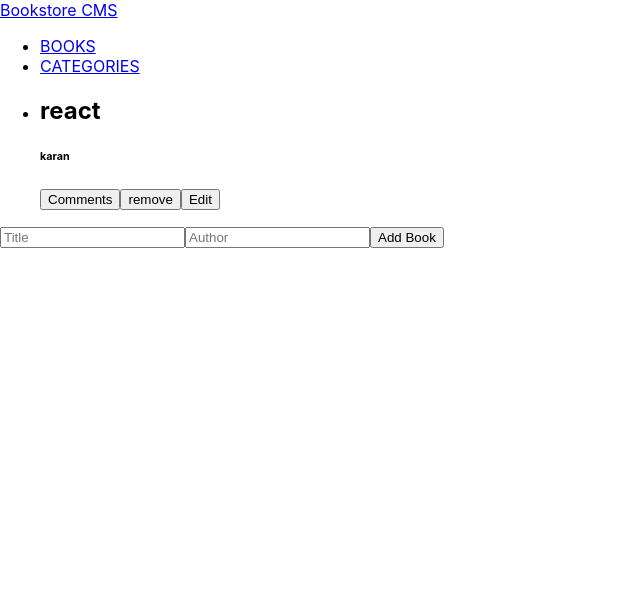
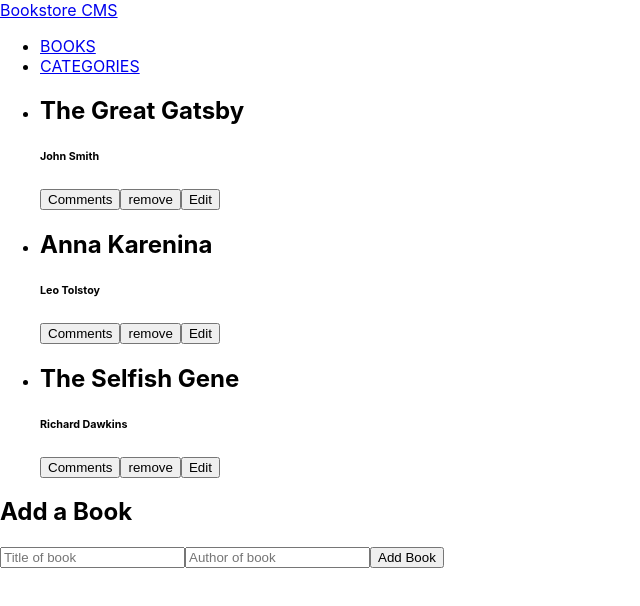
Before and after one commit to karanJ2212/the_bookstore_app, a React (Create React App) app: page / in a window 1280 px wide. Shown: the top 606 px of the page, without its empty margins (0-640 px from the left). Built offline with nearby package versions, Linux system fonts and the light colour scheme.

Commit message:
react components, addbook and remove book

```diff
--- a/package.json
+++ b/package.json
@@ -13,6 +13,7 @@
     "react-redux": "^8.0.5",
     "react-router-dom": "^6.9.0",
     "react-scripts": "5.0.1",
+    "uuid": "^9.0.0",
     "web-vitals": "^2.1.4"
   },
   "scripts": {
--- a/src/components/Addbook/Addbook.js
+++ b/src/components/Addbook/Addbook.js
@@ -1,12 +1,42 @@
-import React from 'react';
+import React, { useState } from 'react';
+import { useDispatch } from 'react-redux';
+import { v4 as uuidv4 } from 'uuid';
+import { addBook } from '../../redux/books/booksSlice';
 
 export default function Addbook() {
+  const dispatch = useDispatch();
+  const [book, setBook] = useState({ title: '', author: '' });
+
+  const handleChange = (event) => {
+    setBook({ ...book, [event.target.name]: event.target.value });
+  };
+
+  const handleSubmit = (event) => {
+    event.preventDefault();
+    const newBook = { itemID: uuidv4(), ...book };
+
+    dispatch(addBook(newBook));
+    setBook({ title: '', author: '' });
+  };
   return (
     <div>
-      <form action="submit">
-        <input type="text" placeholder="Title" />
-        <input type="text" placeholder="Author" />
-        <button type="submit"> Add Book</button>
+      <form onSubmit={handleSubmit}>
+        <h2>Add a Book</h2>
+        <input
+          type="text"
+          name="title"
+          value={book.title}
+          onChange={handleChange}
+          placeholder="Title of book"
+        />
+        <input
+          type="text"
+          name="author"
+          value={book.author}
+          onChange={handleChange}
+          placeholder="Author of book"
+        />
+        <button type="submit">Add Book</button>
       </form>
     </div>
   );
--- a/src/components/Book/Book.js
+++ b/src/components/Book/Book.js
@@ -1,7 +1,15 @@
 import React from 'react';
 import PropTypes from 'prop-types';
+import { useDispatch } from 'react-redux';
+import { removeBook } from '../../redux/books/booksSlice';
 
-export default function Book({ title, author }) {
+export default function Book({ title, author, itemID }) {
+  const dispatch = useDispatch();
+  const handleRemove = (event) => {
+    event.preventDefault();
+    dispatch(removeBook(itemID));
+  };
+
   return (
     <div>
       <div className="book">
@@ -13,7 +21,7 @@ export default function Book({ title, author }) {
               <button className="button-outline" type="button">
                 Comments
               </button>
-              <button className="button-outline" type="button">
+              <button className="button-outline" type="button" onClick={handleRemove}>
                 remove
               </button>
 
@@ -30,4 +38,8 @@ export default function Book({ title, author }) {
 Book.propTypes = {
   title: PropTypes.string.isRequired,
   author: PropTypes.string.isRequired,
+  itemID: PropTypes.string,
 };
+Book.defaultProps = {
+  itemID: '',
+};
--- a/src/components/Booklist/Booklist.js
+++ b/src/components/Booklist/Booklist.js
@@ -1,15 +1,18 @@
-import React, { useState } from 'react';
+import React from 'react';
+import { useSelector } from 'react-redux';
 import Book from '../Book/Book';
 import Addbook from '../Addbook/Addbook';
 
 export default function Booklist() {
-  const [books] = useState([{ title: 'react', author: 'karan' }]);
+  // const [books] = useState([{ title: 'react', author: 'karan' }]);
+  const storebooks = useSelector((state) => state.books.books);
   return (
     <div className="booksContainer">
       <ul className="booklist">
-        {books.map((book) => (
+        {storebooks.map((book) => (
           <li key={book.title + book.author}>
-            <Book title={book.title} author={book.author} />
+            <Book title={book.title} author={book.author} itemID={book.itemID} />
+
           </li>
         ))}
       </ul>
--- a/src/redux/books/booksSlice.js
+++ b/src/redux/books/booksSlice.js
@@ -1,7 +1,24 @@
 import { createSlice } from '@reduxjs/toolkit';
 
 const initialState = {
-  books: [],
+  books: [{
+    item_id: 'item1',
+    title: 'The Great Gatsby',
+    author: 'John Smith',
+    category: 'Fiction',
+  },
+  {
+    item_id: 'item2',
+    title: 'Anna Karenina',
+    author: 'Leo Tolstoy',
+    category: 'Fiction',
+  },
+  {
+    item_id: 'item3',
+    title: 'The Selfish Gene',
+    author: 'Richard Dawkins',
+    category: 'Nonfiction',
+  }],
 };
 
 const booksSlice = createSlice({
@@ -14,7 +31,7 @@ const booksSlice = createSlice({
     }),
     removeBook: (state, action) => ({
       ...state,
-      books: state.books.filter((book) => book.id !== action.payload),
+      books: state.books.filter((book) => book.itemID !== action.payload),
     }),
   },
 });
```
Also changed, not shown: 1 other file (tests, documents, lock files or other folders).
